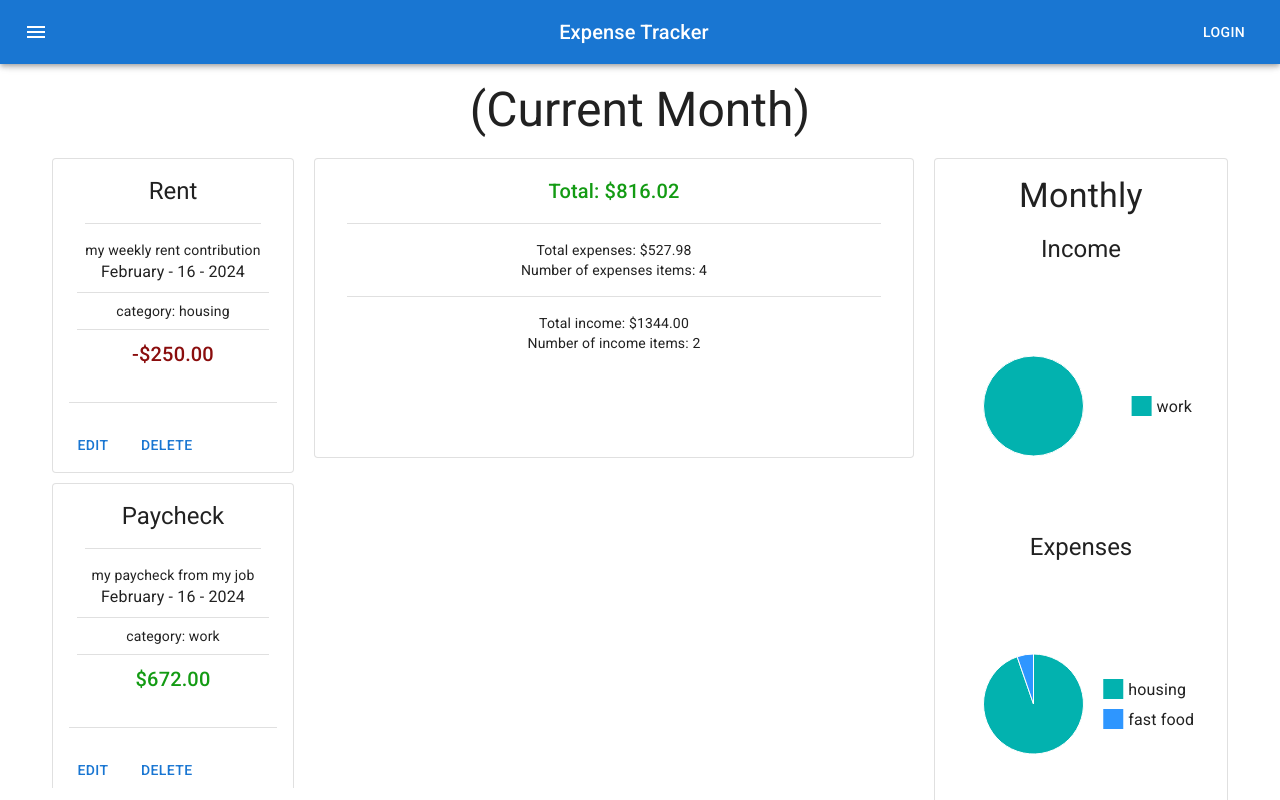
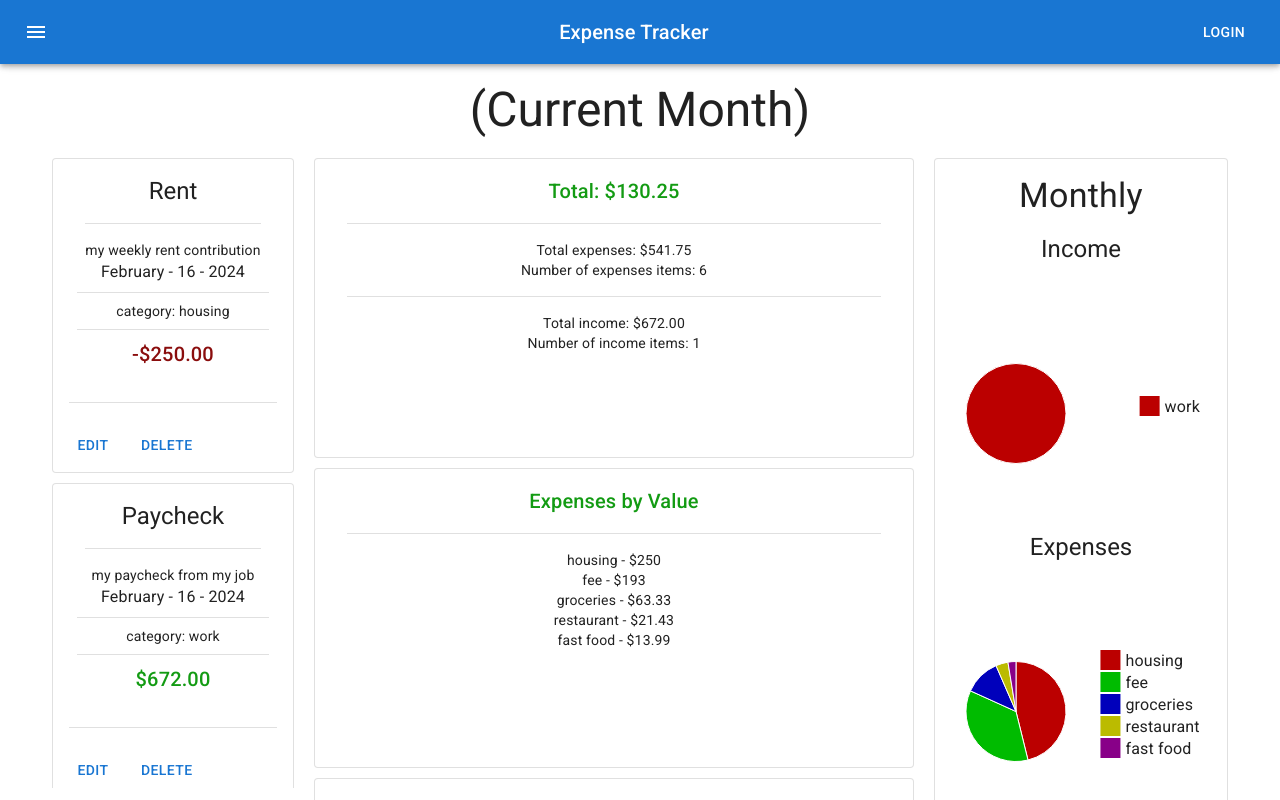
Before and after one commit to phi9009/expenseTracker, a React (Vite) app: page / in a window 1280 px wide. Shown: the top 800 px of the page. Built offline with nearby package versions, Linux system fonts and the light colour scheme.

Commit message:
Added new components to show in text data, also sorted data before passing it as props to other components.

```diff
--- a/src/TagCharts.jsx
+++ b/src/TagCharts.jsx
@@ -6,7 +6,26 @@ import Typography from "@mui/material/Typography";
 import Card from '@mui/material/Card';
 import { PieChart } from '@mui/x-charts/PieChart';
 
-export default function TagCharts({incomeData, expenseData, title}){
+export default function TagCharts({incomeData, expenseData, title, pallete}){
+
+    const legendPlacement = {
+        slotProps: {
+          legend: {
+            position: {
+              vertical: 'middle',
+              horizontal: 'right',
+            },
+            direction: 'column',
+            itemGap: 2,
+          },
+        },
+        margin: {
+          top: 20,
+          right: 150,
+          left: 20,
+        },
+      };
+      console.log(pallete);
     return(
         <Card variant='outlined' className='TrackedItem' sx={{display: "flex", p: 2, flexWrap: "wrap"}}>
             <Typography className="header" variant="h4" component="div" sx={{mb: 2, width: 1}}>{title}</Typography>
@@ -21,6 +40,8 @@ export default function TagCharts({incomeData, expenseData, title}){
                 ]}
                 width={260}
                 height={250}
+                colors={pallete}
+                {...legendPlacement}
                 />
             </div>
             <div>
@@ -34,6 +55,8 @@ export default function TagCharts({incomeData, expenseData, title}){
                 ]}
                 width={260}
                 height={250}
+                colors={pallete}
+                {...legendPlacement}
                 />
             </div>
         </Card>
--- /dev/null
+++ b/src/TrackStats.jsx
@@ -0,0 +1,23 @@
+import CardContent from "@mui/material/CardContent";
+import Typography from "@mui/material/Typography";
+import Card from "@mui/material/Card";
+import Divider from "@mui/material/Divider";
+
+export default function TrackStats({ title, data }) {
+	return (
+		<Card variant="outlined" className="ItemsTotal">
+			<CardContent>
+				<Typography variant="h6" component="h6">
+					{title}
+				</Typography>
+				<Divider sx={{ m: 2 }} />
+
+				{data.map((item, i) => (
+					<Typography variant="body2">
+						{item.label} - ${item.value}
+					</Typography>
+				))}
+			</CardContent>
+		</Card>
+	);
+}
--- a/src/Tracker.jsx
+++ b/src/Tracker.jsx
@@ -10,6 +10,7 @@ import TrackedItem from "./TrackedItem";
 import ItemsTotal from "./ItemsTotal";
 import AddItem from "./AddItem";
 import TagCharts from "./TagCharts";
+import TrackStats from "./TrackStats";
 
 import "./Tracker.css";
 
@@ -45,37 +46,55 @@ function loadItems() {
 			category: "fast food",
 		},
 		{
-			value: 250,
+			value: 119,
 			isExpense: true,
 			id: uuidv4(),
-			title: "Rent",
-			description: "my weekly rent contribution",
+			title: "Turbotax",
+			description: "fee for filing with turbotax",
 			date: dayjs(),
-			category: "housing",
+			category: "fee",
 		},
 		{
-			value: 672,
-			isExpense: false,
+			value: 74,
+			isExpense: true,
 			id: uuidv4(),
-			title: "Paycheck",
-			description: "my paycheck from my job",
+			title: "car registration",
+			description: "registration fee for car",
 			date: dayjs(),
-			category: "work",
+			category: "fee",
 		},
 		{
-			value: 13.99,
+			value: 21.43,
 			isExpense: true,
 			id: uuidv4(),
-			title: "McDonalds",
-			description: "mmmmh, McDonalds",
+			title: "IHOP",
+			description: "breakfast at Ihop",
 			date: dayjs(),
-			category: "fast food",
+			category: "restaurant",
+		},
+		{
+			value: 63.33,
+			isExpense: true,
+			id: uuidv4(),
+			title: "Albertsons",
+			description: "groceries",
+			date: dayjs(),
+			category: "groceries",
 		},
 	];
 }
 
 export default function Tracker() {
 	const [trackedItems, updateItems] = useState(loadItems);
+
+	const pallete = [
+		"#bb0000",
+		"#00bb00",
+		"#0000bb",
+		"#bbbb00",
+		"#880088",
+		"#bb7700",
+	];
 
 	let budgetTotal = 0;
 	let expenseTotal = 0;
@@ -89,14 +108,14 @@ export default function Tracker() {
 			budgetTotal -= i.value;
 			expenseTotal += i.value;
 			expenseCount++;
-			const checkExpense = expenseData.find( (e) => {
+			const checkExpense = expenseData.find((e) => {
 				console.log(i);
-				if(e.label === i.category)return true;
+				if (e.label === i.category) return true;
 				else return false;
-			})
-			if(checkExpense){
+			});
+			if (checkExpense) {
 				checkExpense.value += i.value;
-			}else{
+			} else {
 				expenseData.push({
 					id: expenseData.length,
 					value: i.value,
@@ -107,20 +126,34 @@ export default function Tracker() {
 			budgetTotal += i.value;
 			incomeTotal += i.value;
 			incomeCount++;
-			const checkIncome = incomeData.find( (e) => {
+			const checkIncome = incomeData.find((e) => {
 				console.log(i);
-				if(e.label === i.category)return true;
+				if (e.label === i.category) return true;
 				else return false;
-			})
-			if(checkIncome){
+			});
+			if (checkIncome) {
 				checkIncome.value += i.value;
-			}else{
-			incomeData.push({
-				id: incomeData.length,
-				value: i.value,
-				label: i.category,
+			} else {
+				incomeData.push({
+					id: incomeData.length,
+					value: i.value,
+					label: i.category,
+				});
+			}
+		}
+		if (expenseData.length > 1) {
+			expenseData.sort((a, b) => {
+				if (a.value < b.value) return 1;
+				else if (a.value > b.value) return -1;
+				else return 0;
 			});
-			}
+		}
+		if (incomeData.length > 1) {
+			incomeData.sort((a, b) => {
+				if (a.value < b.value) return 1;
+				else if (a.value > b.value) return -1;
+				else return 0;
+			});
 		}
 	}
 	const removeItem = (id) => {
@@ -187,16 +220,20 @@ export default function Tracker() {
 							expenseTotal={expenseTotal}
 							expenseCount={expenseCount}
 						/>
+						<TrackStats title={"Expenses by Value"} data={expenseData} />
+						<TrackStats title={"Income by Value"} data={incomeData} />
 					</div>
 					<div className="charts">
 						<TagCharts
 							incomeData={incomeData}
 							expenseData={expenseData}
+							pallete={pallete}
 							title={"Monthly"}
 						/>
 						<TagCharts
 							incomeData={incomeData}
 							expenseData={expenseData}
+							pallete={pallete}
 							title={"Daily"}
 						/>
 					</div>
```
